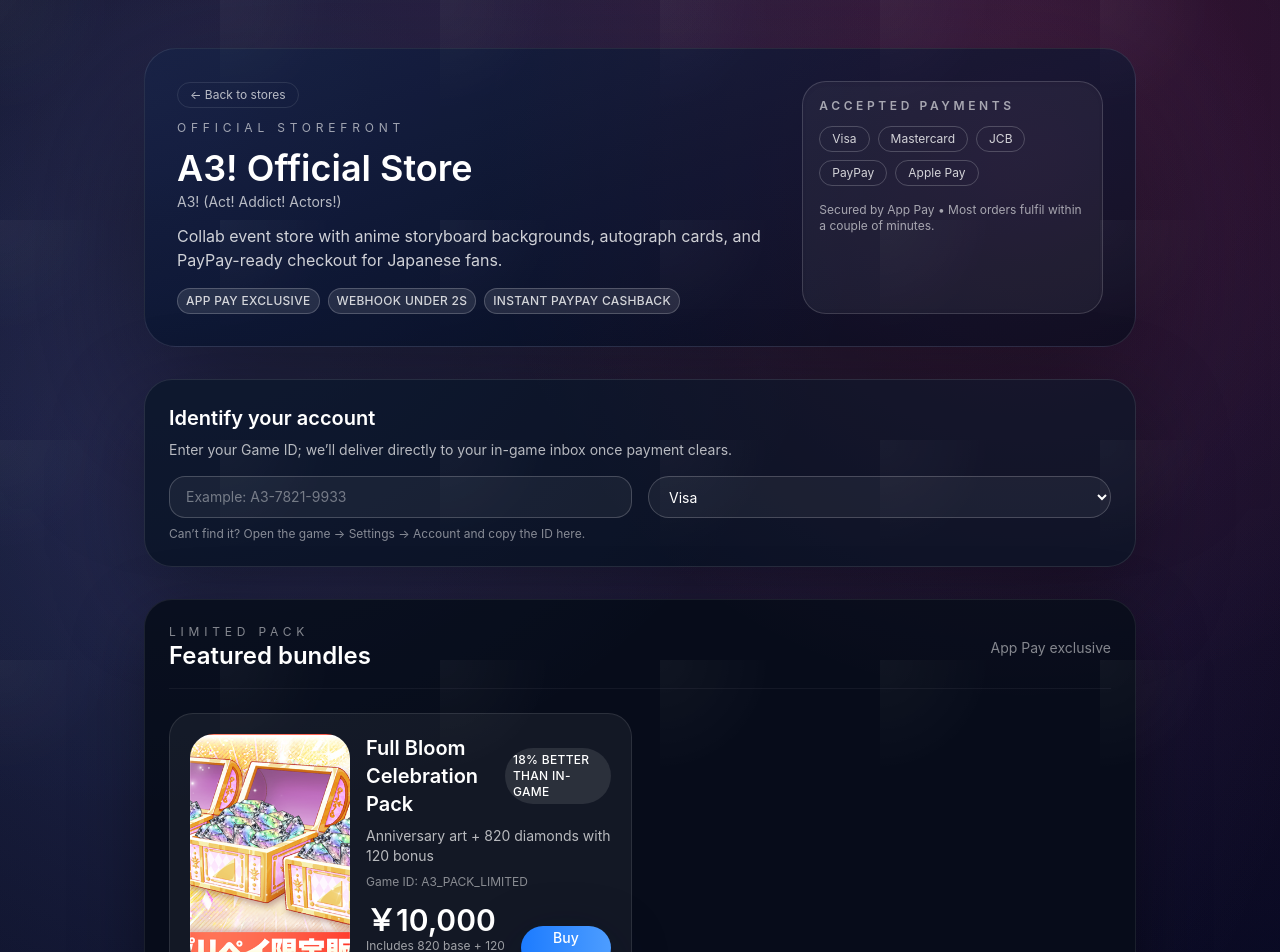
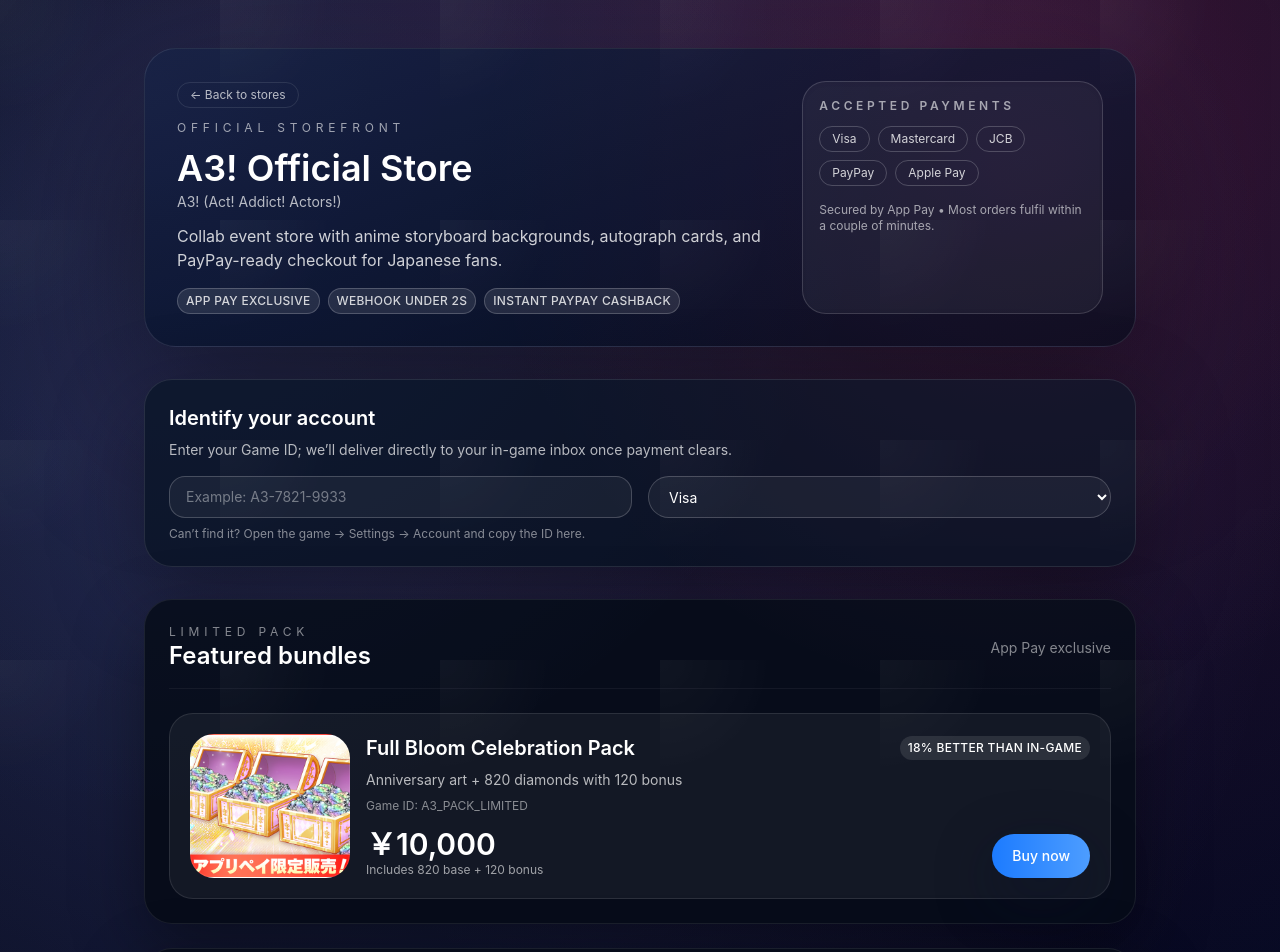
Before and after one commit to io-oi-ai/waffo-pay-app, a Next.js app: page /stores/a3-official in a window 1280 px wide. Shown: the top 952 px of the page. Built offline with nearby package versions, Linux system fonts and the light colour scheme.

Commit message:
style: stretch product cards full width

```diff
--- a/src/components/storefront/storefront-detail.tsx
+++ b/src/components/storefront/storefront-detail.tsx
@@ -2,6 +2,7 @@
 
 import { useMemo, useState } from "react";
 import Link from "next/link";
+import { cn } from "@/lib/utils";
 import {
   Storefront,
   Product,
@@ -215,7 +216,12 @@
                 {category.includes("Limited") ? "App Pay exclusive" : "Official direct top-up"}
               </p>
             </div>
-            <div className="mt-6 grid gap-4 md:grid-cols-2">
+            <div
+              className={cn(
+                "mt-6 grid gap-4",
+                products.length > 1 ? "md:grid-cols-2" : "md:grid-cols-1"
+              )}
+            >
               {products.map((product) => (
                 <article
                   key={product.id}
```
